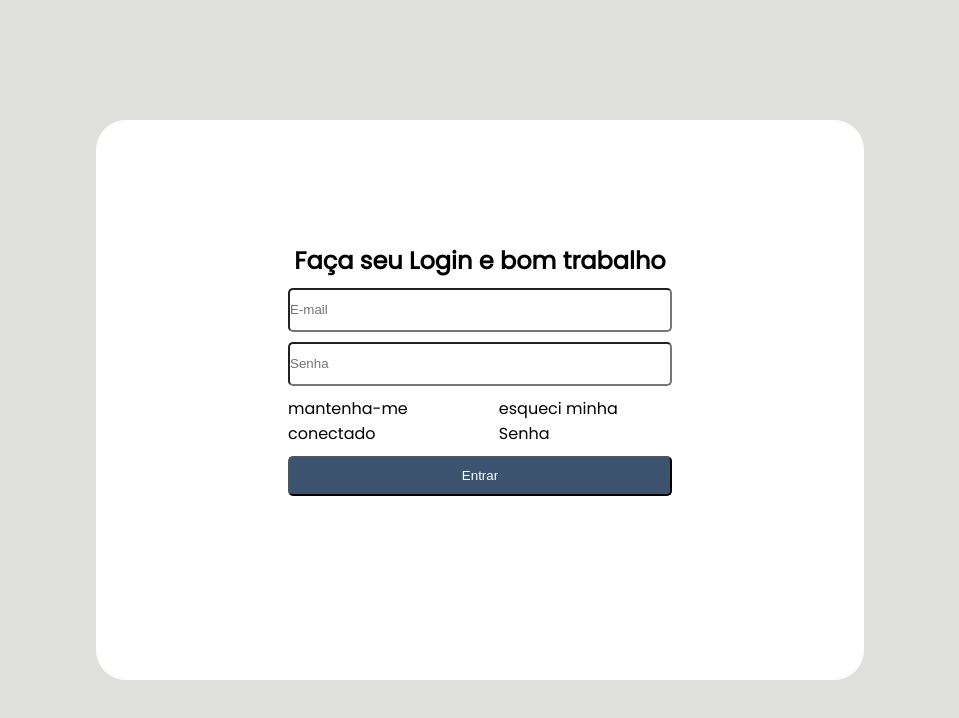
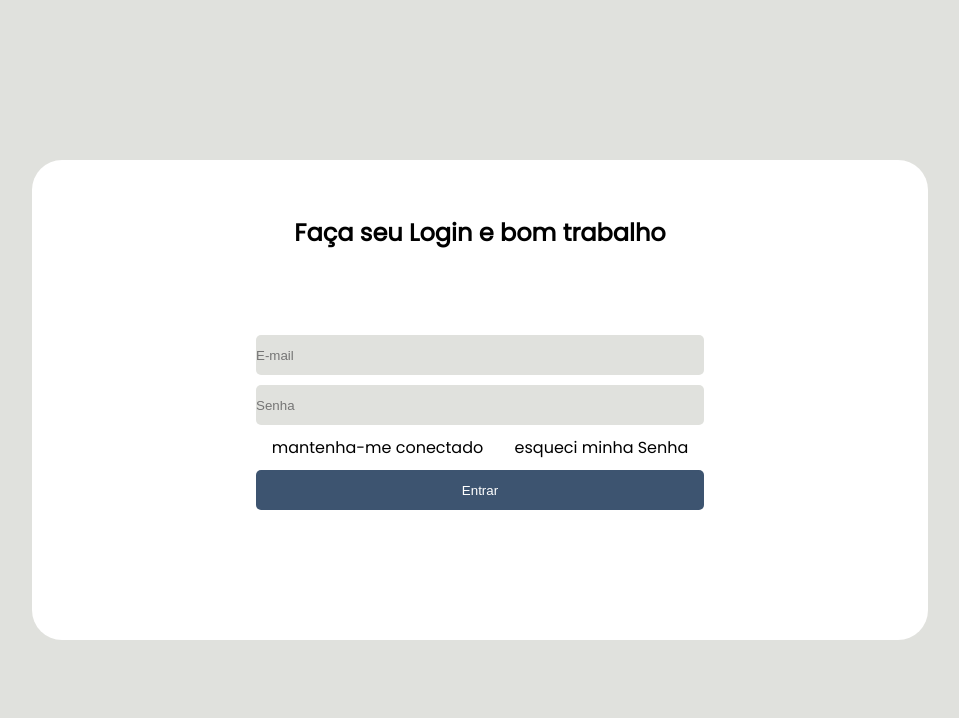
Before and after one commit to Pedro9185/Projeto-WEB, a plain HTML site: page index.html in a window 1280 px wide. Shown: the whole page, without its empty margins (160-1119 px from the left). Drawn offline with Linux system fonts and the light colour scheme.

Commit message:
refactor: retirado-bordas-dos-inputs

```diff
--- a/css/style.css
+++ b/css/style.css
@@ -18,8 +18,8 @@ body {
 }
 
 .box-form {
-  width: 60%;
-  height: 70%;
+  width: 70%;
+  height: 60%;
   background-color: rgba(255, 255, 255, 1);
   border-radius: 30px;
   display: flex;
@@ -30,8 +30,9 @@ body {
 
 .form {
   width: 50%;
-  height: 50%;
+  height: 70%;
   display: flex;
+  justify-content: center;
   flex-direction: column;
   background-color: #ffff;
 }
@@ -40,12 +41,15 @@ body {
   margin-top: 10px;
   height: 40px;
   border-radius: 5px;
+  border: none;
+  background-color: rgba(224, 225, 221, 1);
 }
 .button-entrar {
   height: 40px;
   cursor: pointer;
   margin-top: 10px;
   border-radius: 5px;
+  border: none;
   background-color: rgba(61, 84, 112, 1);
   color: #ffff;
 }
```
